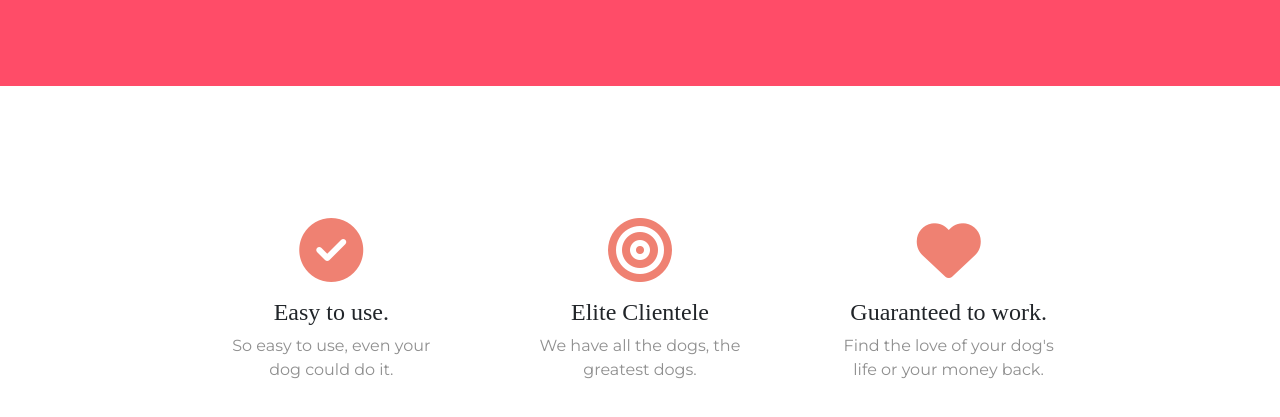
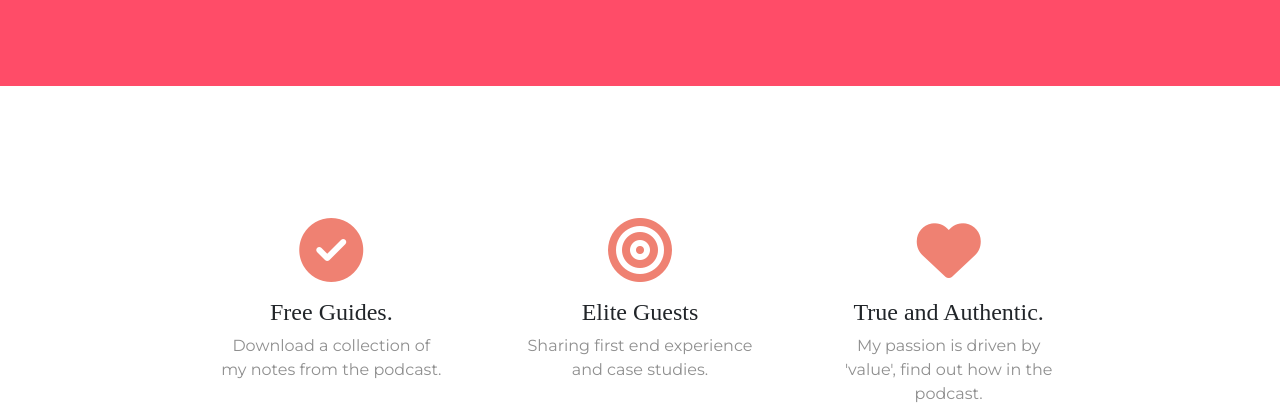
Before and after one commit to vlosa/makingvaluepodcast, a plain HTML site: page index.html in a window 1280 px wide. Shown: the part 535-952 px from the top of the page. Drawn offline with nearby package versions, Linux system fonts and the light colour scheme.

Commit message:
Update index.html

```diff
--- a/index.html
+++ b/index.html
@@ -97,20 +97,20 @@
       <div class="row">
         <div class="feature-box col-lg-4">
           <i class="icon fas fa-check-circle fa-4x"></i>
-          <h3 class="feature-title">Easy to use.</h3>
-          <p>So easy to use, even your dog could do it.</p>
+          <h3 class="feature-title">Free Guides.</h3>
+          <p>Download a collection of my notes from the podcast.</p>
         </div>
 
         <div class="feature-box col-lg-4">
           <i class="icon fas fa-bullseye fa-4x"></i>
-          <h3 class="feature-title">Elite Clientele</h3>
-          <p>We have all the dogs, the greatest dogs.</p>
+          <h3 class="feature-title">Elite Guests</h3>
+          <p>Sharing first end experience and case studies.</p>
         </div>
 
         <div class="feature-box col-lg-4">
           <i class="icon fas fa-heart fa-4x"></i>
-          <h3 class="feature-title">Guaranteed to work.</h3>
-          <p>Find the love of your dog's life or your money back.</p>
+          <h3 class="feature-title">True and Authentic.</h3>
+          <p>My passion is driven by 'value', find out how in the podcast.</p>
         </div>
       </div>
 
```
